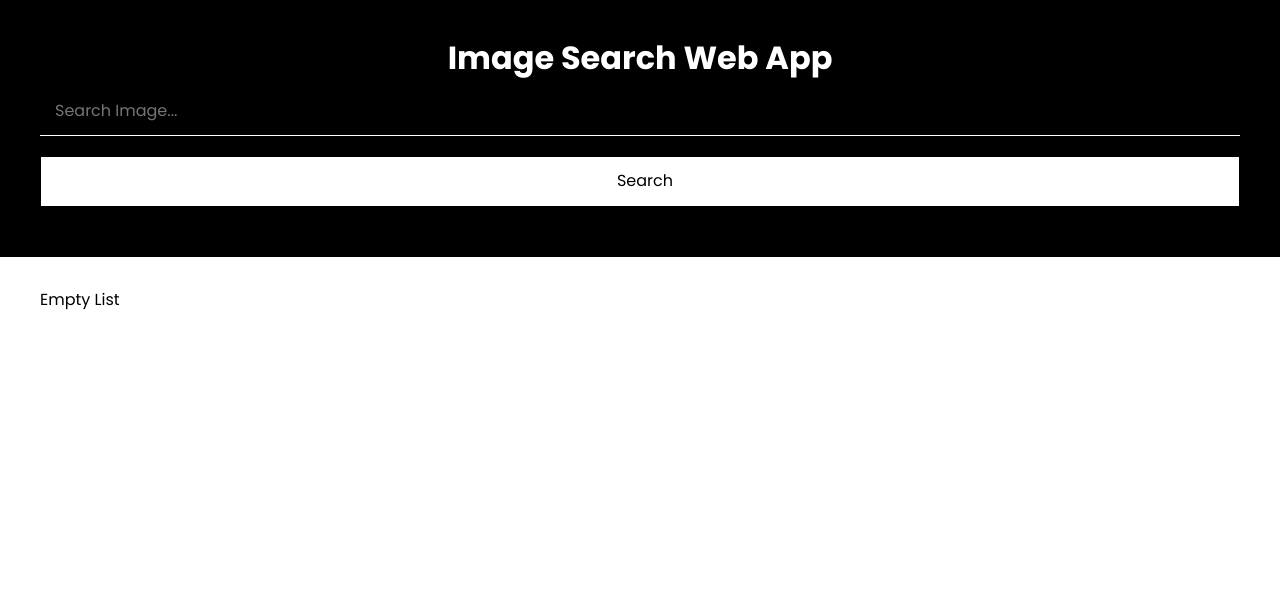
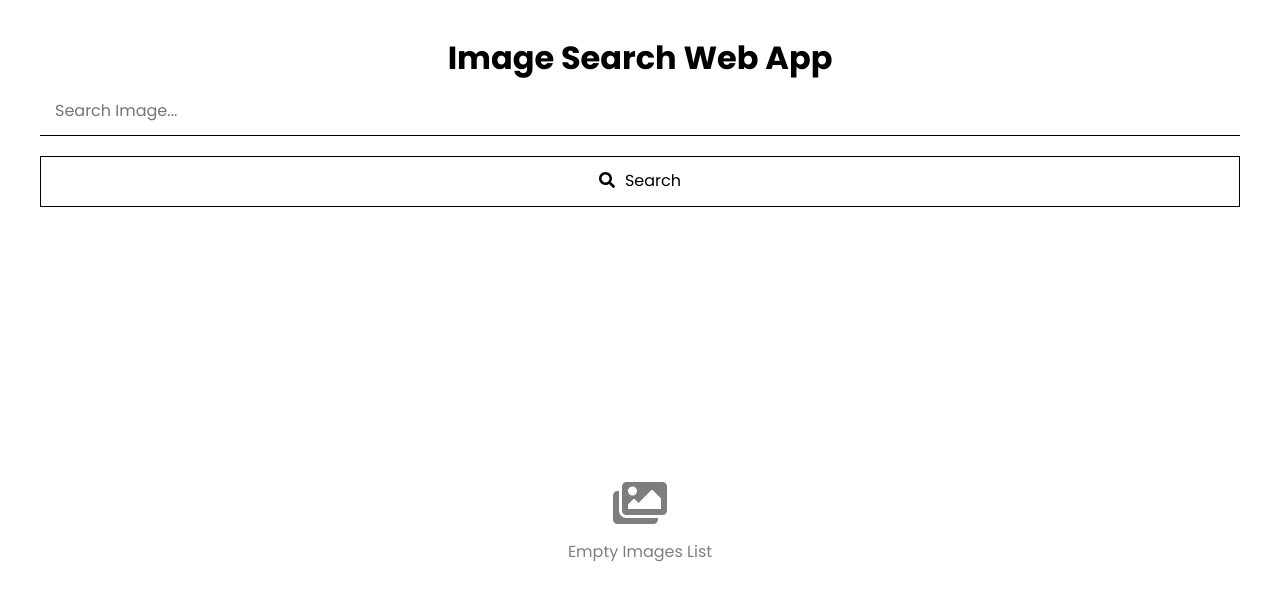
Before and after one commit to patryk995/Image-Search-Web-App, a React (Create React App) app: page / in a window 1280 px wide. Shown: the top 600 px of the page. Built offline with nearby package versions, Linux system fonts and the light colour scheme; what unsplash-js would draw is missing.

Commit message:
keyword state added to redux

```diff
--- a/src/App.css
+++ b/src/App.css
@@ -6,10 +6,22 @@ body {
   max-width: 95%;
   margin: 0 auto;
 }
+.App {
+  display: flex;
+  flex-direction: column;
+  min-height: 100vh;
+}
+.App-body {
+  flex: 1;
+  display: flex;
+}
 .App-header {
-  color: #fff;
-  background: #000;
+  color: #000;
+  background: #fff;
   padding: 40px 0;
+}
+.m-auto {
+  margin: auto;
 }
 .flex-header {
   display: flex;
@@ -25,7 +37,7 @@ body {
   flex-direction: column;
 }
 #searchInput {
-  color: #fff;
+  color: #000;
   background: transparent;
   max-width: 100%;
   border: none;
@@ -53,3 +65,6 @@ body {
   padding-top: 30px;
   padding-bottom: 30px;
 }
+.opacity-half {
+  opacity: 0.5;
+}
--- a/src/App.js
+++ b/src/App.js
@@ -6,15 +6,22 @@ import { Provider } from "react-redux";
 import store from "./store";
 import Search from "./components/header/Search";
 import ImagesGrid from "./components/ImagesGrid";
+import * as regularShit from "@fortawesome/free-regular-svg-icons";
 
 import { library } from "@fortawesome/fontawesome-svg-core";
-import { faCheckSquare, faSpinner } from "@fortawesome/free-solid-svg-icons";
+import {
+  faSpinner,
+  faSearch,
+  faImages,
+  faSadCry
+} from "@fortawesome/free-solid-svg-icons";
 
-library.add(faCheckSquare, faSpinner);
+library.add(faSpinner, faSearch, faImages, faSadCry);
 
 class App extends Component {
   componentDidMount() {}
   render() {
+    console.log(regularShit);
     return (
       <Provider store={store}>
         <div className="App">
@@ -26,7 +33,7 @@ class App extends Component {
               </div>
             </div>
           </header>
-          <div className="container">
+          <div className="App-body container">
             <ImagesGrid />
           </div>
         </div>
--- a/src/actions/imageActions.js
+++ b/src/actions/imageActions.js
@@ -16,7 +16,8 @@ export const getImages = (keyword, page, per_page) => dispatch => {
     .then(json =>
       dispatch({
         type: GET_IMAGES,
-        payload: json
+        payload: json,
+        keyword: keyword
       })
     );
 };
--- a/src/components/ImagesGrid.js
+++ b/src/components/ImagesGrid.js
@@ -3,10 +3,9 @@ import { connect } from "react-redux";
 import PropTypes from "prop-types";
 import Image from "./Image";
 import LoadingSpinner from "./LoadingSpinner";
+import { FontAwesomeIcon } from "@fortawesome/react-fontawesome";
+
 export class ImagesGrid extends Component {
-  componentWillUpdate() {
-    console.log(this.props.image.images.results);
-  }
   render() {
     if (this.props.image.loading) {
       return <LoadingSpinner />;
@@ -15,12 +14,24 @@ export class ImagesGrid extends Component {
     if (this.props.image.images.results) {
       const images = this.props.image.images.results;
       if (this.props.image.images.total === 0) {
-        return <p>No images Found.</p>;
+        return (
+          <div className="py-5 text-center opacity-half m-auto">
+            <FontAwesomeIcon icon="sad-cry" size="3x" />
+            <p>
+              No images found.
+              <br />
+              Try again!
+            </p>
+          </div>
+        );
       } else {
         return (
           <div className="images-grid-container">
             <div className="images-top-line">
-              <p>{this.props.image.images.total} images found.</p>
+              <p>
+                On keyword <b>{this.props.image.keyword}</b>{" "}
+                {this.props.image.images.total} images found.
+              </p>
             </div>
             <div className="images-grid">
               {images.map(image => (
@@ -30,14 +41,14 @@ export class ImagesGrid extends Component {
           </div>
         );
       }
-    } else {
-      return (
-        <div>
-          <i class="far fa-images" /> <br />
-          <p>Empty List</p>
-        </div>
-      );
     }
+
+    return (
+      <div className="py-5 text-center opacity-half m-auto">
+        <FontAwesomeIcon icon="images" size="3x" />
+        <p>Empty Images List</p>
+      </div>
+    );
   }
 }
 ImagesGrid.propTypes = {
--- a/src/components/LoadingSpinner.js
+++ b/src/components/LoadingSpinner.js
@@ -3,7 +3,7 @@ import { FontAwesomeIcon } from "@fortawesome/react-fontawesome";
 
 export default function LoadingSpinner() {
   return (
-    <div className="py-5 text-center">
+    <div className="py-5 text-center m-auto">
       <FontAwesomeIcon icon="spinner" spin pulse size="2x" />
       <p>Loading...</p>
     </div>
--- a/src/components/header/Search.js
+++ b/src/components/header/Search.js
@@ -1,6 +1,8 @@
 import React, { Component } from "react";
 import { connect } from "react-redux";
 import PropTypes from "prop-types";
+import { FontAwesomeIcon } from "@fortawesome/react-fontawesome";
+
 import { getImages } from "../../actions/imageActions";
 export class Search extends Component {
   state = {
@@ -8,7 +10,6 @@ export class Search extends Component {
   };
 
   onSubmit = () => {
-    console.log("clicked");
     this.props.getImages(this.state.keyword, 1, 30);
   };
   onChange = e => {
@@ -32,7 +33,7 @@ export class Search extends Component {
           onKeyPress={this.handleKeyPress}
         />
         <button id="searchSubmit" onClick={this.onSubmit}>
-          <i className="fas fa-search" />
+          <FontAwesomeIcon icon="search" />
           <span className="submit-text mobile-hidden">Search</span>
         </button>
       </div>
--- a/src/reducers/imageReducer.js
+++ b/src/reducers/imageReducer.js
@@ -10,6 +10,7 @@ export default function(state = initialState, action) {
       return {
         ...state,
         images: action.payload,
+        keyword: action.keyword,
         loading: false
       };
     case IMAGES_LOADING:
```
